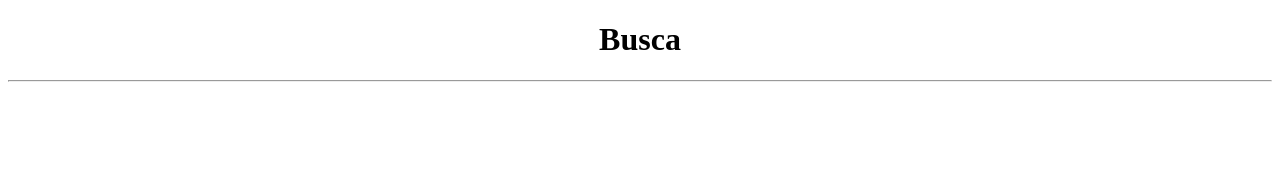
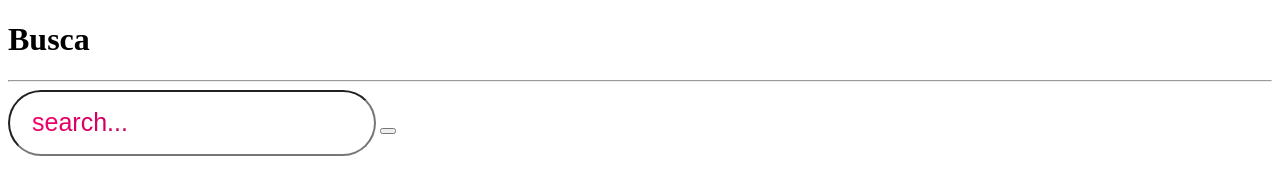
Before and after one commit to giuliaalvess/form, a plain HTML site: page busca.html in a window 1280 px wide. Drawn offline with Linux system fonts and the light colour scheme.

Commit message:
inicio.busca.html

```diff
--- /dev/null
+++ b/busca.css
@@ -0,0 +1,21 @@
+input{
+  background-color: rgb(255, 255, 255);
+  color:black;
+  height: 60px;
+  border-radius: 50px;
+  width: 360px;
+  font-size: 25px;
+}
+input::placeholder{
+  background-image: linear-gradient(to right,rgb(255, 0, 111),rgb(51, 0, 51));
+  width: 100%;
+  color: white;
+  padding: 20px;
+  background-clip: text;
+  -webkit-background-clip: text;
+  -webkit-text-fill-color: transparent;
+}
+#bntBusca{
+  width: 50px;
+  height: 50px;
+}
--- a/busca.html
+++ b/busca.html
@@ -4,10 +4,18 @@
     <meta charset="UTF-8">
     <meta name="viewport" content="width=device-width, initial-scale=1.0">
     <title>Busca</title>
-    <link rel="stylesheet" href="style.css">
+    <link rel="stylesheet" href="busca.css">
 </head>
 <body>
     <h1>Busca</h1>
-    <hr><form action=""></form>
+    <hr><form action="">
+    <div id="busca">
+    <label for="busca"></label>
+    <input id="barrapesquisa" type="text" placeholder="search..." >
+        <button type="submit"> <i class=""></i></button>
+    </form>
+    </div>
+
+
 </body>
 </html>
--- /dev/null
+++ b/filtro.css
@@ -0,0 +1,4 @@
+h1{
+    color: blueviolet;
+    text-align: center;
+}
--- a/login.css
+++ b/login.css
@@ -10,7 +10,7 @@ div{
 
 body{
     color: aliceblue;
-    background-color: rgb(6, 5, 32);
+    background-color: rgb(21, 19, 70);
 }
 div h1{
     margin-left: 20px;
@@ -27,6 +27,7 @@ label{
     border: none;
     border-bottom: 1px solid rgb(255, 255, 255);
     width: 90%;
+    color: aliceblue;
 }
 #ib{
     width: 80%;
```
Also changed, not shown: cad-pessoa.html (+2 -1 lines), filtro.html (+3 -2 lines), login.html (+2 -1 lines).
